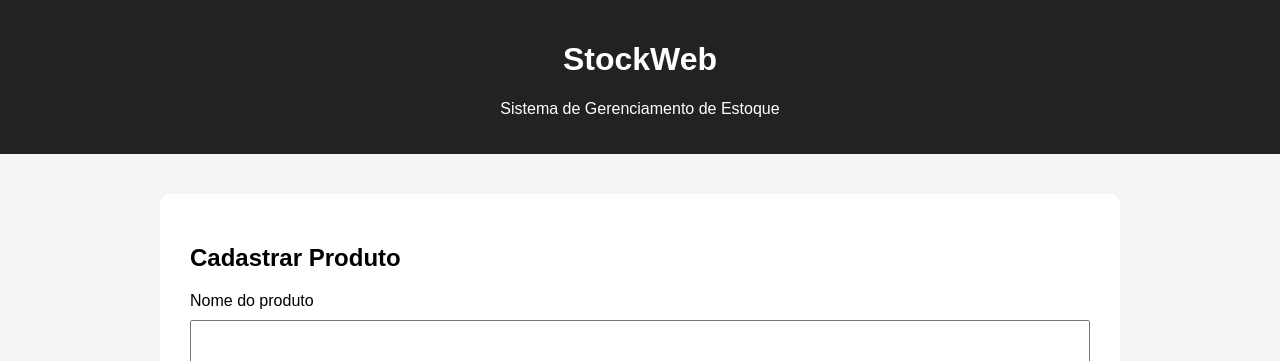
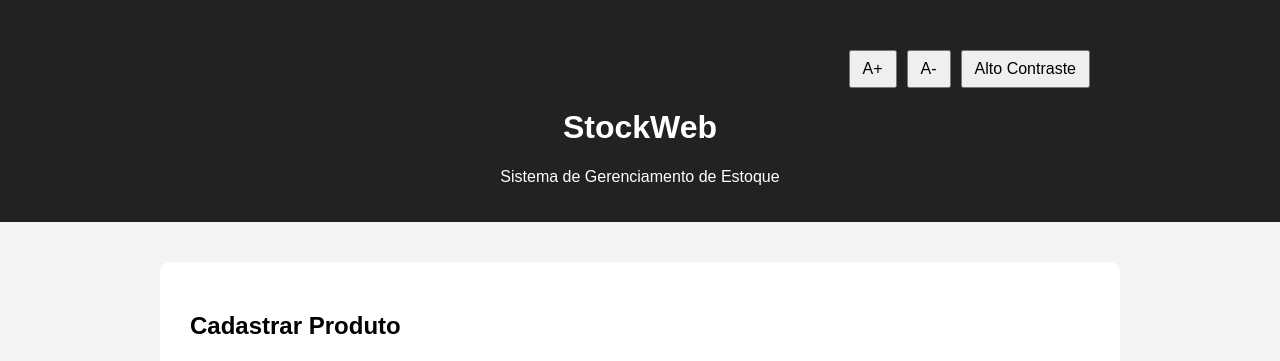
Before and after one commit to trovao05/stockweb-pi, a Flask app: page / in a window 1280 px wide. Shown: the top 361 px of the page. Run offline with Flask 3, Linux system fonts and the light colour scheme; data that the repository does not hold is empty.

Commit message:
Adiciona recursos de acessibilidade e testes

```diff
--- a/static/css/style.css
+++ b/static/css/style.css
@@ -79,3 +79,40 @@ a:focus {
     display: block;
     padding: 10px;
 }
+.acessibilidade {
+    max-width: 900px;
+    margin: 20px auto;
+    display: flex;
+    gap: 10px;
+    justify-content: flex-end;
+}
+
+.acessibilidade button {
+    padding: 8px 12px;
+}
+
+.alto-contraste {
+    background-color: black;
+    color: white;
+}
+
+.alto-contraste main {
+    background-color: black;
+    color: white;
+}
+
+.alto-contraste input {
+    background-color: black;
+    color: white;
+    border: 2px solid white;
+}
+
+.alto-contraste table,
+.alto-contraste th,
+.alto-contraste td {
+    border-color: white;
+}
+
+.alto-contraste th {
+    background-color: #222;
+}
--- a/static/js/script.js
+++ b/static/js/script.js
@@ -48,3 +48,20 @@ async function consultarCEP() {
         console.error(erro);
     }
 }
+let tamanhoFonte = 16;
+
+function aumentarFonte() {
+    tamanhoFonte += 2;
+    document.body.style.fontSize = tamanhoFonte + "px";
+}
+
+function diminuirFonte() {
+    if (tamanhoFonte > 12) {
+        tamanhoFonte -= 2;
+        document.body.style.fontSize = tamanhoFonte + "px";
+    }
+}
+
+function alternarContraste() {
+    document.body.classList.toggle("alto-contraste");
+}
--- a/templates/index.html
+++ b/templates/index.html
@@ -19,6 +19,21 @@
 </a>
 
     <header>
+        <section class="acessibilidade" aria-label="Ferramentas de acessibilidade">
+
+    <button type="button" onclick="aumentarFonte()">
+        A+
+    </button>
+
+    <button type="button" onclick="diminuirFonte()">
+        A-
+    </button>
+
+    <button type="button" onclick="alternarContraste()">
+        Alto Contraste
+    </button>
+
+</section>
         <h1>StockWeb</h1>
         <p>Sistema de Gerenciamento de Estoque</p>
     </header>
```
Also changed, not shown: test_app.py (added, +36 -0 lines).
